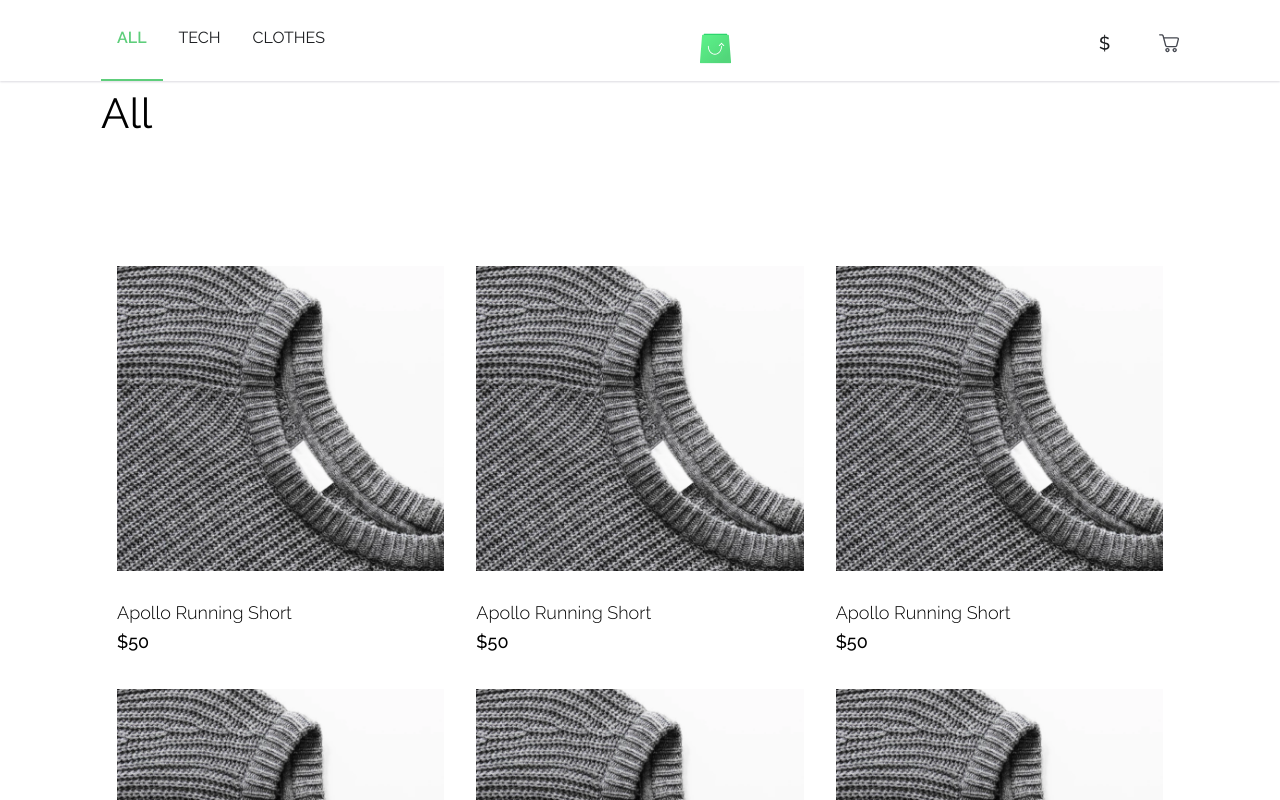
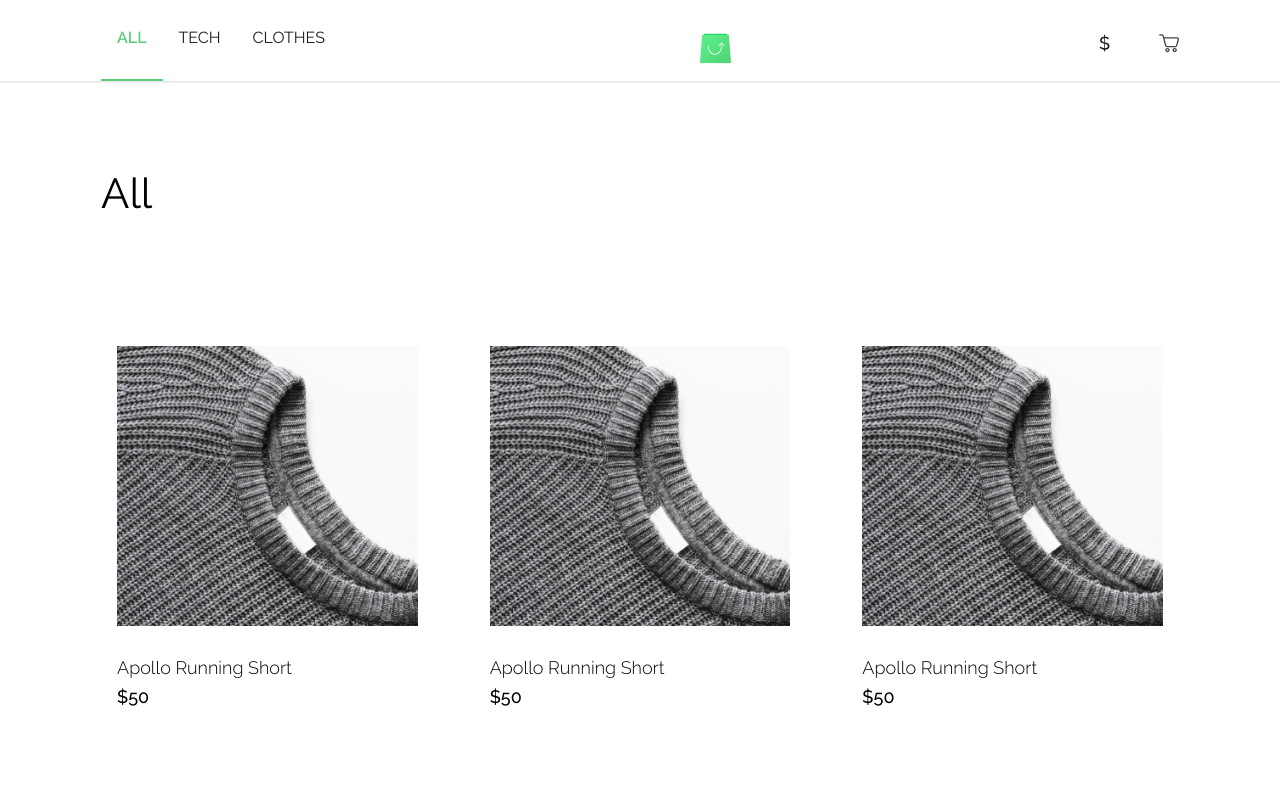
Before and after one commit to AnselemOdims/Mini-Shop, a React (Create React App) app: page / in a window 1280 px wide. Shown: the top 800 px of the page. Built offline with nearby package versions, Linux system fonts and the light colour scheme.

Commit message:
Feat: add the cart button to card

```diff
--- a/package.json
+++ b/package.json
@@ -53,6 +53,7 @@
     "eslint-plugin-import": "^2.26.0",
     "eslint-plugin-jsx-a11y": "^6.5.1",
     "eslint-plugin-react": "^7.30.0",
-    "eslint-plugin-react-hooks": "^4.5.0"
+    "eslint-plugin-react-hooks": "^4.5.0",
+    "sass": "^1.52.3"
   }
 }
--- a/src/assets/styles/transition.css
+++ /dev/null
@@ -1,29 +0,0 @@
-.drop-node-enter {
-  transform: translateY(-100%)
-}
-.drop-node-enter-active {
-  transform: translateY(0);
-  transition: all 500ms ease-out;
-}
-.drop-node-exit {
-  transform: translateY(0);
-}
-.drop-node-exit-active {
-  transform: translateY(-100%);
-  transition: all 500ms ease-out;
-}
-
-.drop-enter {
-  opacity: 0;
-}
-.drop-enter-active {
-  opacity: 1;
-  transition: all 600ms ease-out;
-}
-.drop-exit {
-  opacity: 1;
-}
-.drop-exit-active {
-  opacity: 0;
-  transition: all 600ms ease-out;
-}
--- /dev/null
+++ b/src/assets/styles/transition.scss
@@ -0,0 +1,41 @@
+.drop-node {
+  &-enter {
+    transform: translateY(-100%)
+  }
+
+  &-enter-active {
+    transform: translateY(0);
+    transition: all 500ms ease-out;
+  }
+
+  &-exit {
+    transform: translateY(0);
+  }
+
+  &-exit-active {
+    transform: translateY(-100%);
+    transition: all 500ms ease-out;
+  }
+}
+
+.drop {
+
+  &-enter {
+    opacity: 0;
+  }
+
+  &-enter-active {
+    opacity: 1;
+    transition: all 600ms ease-out;
+  }
+
+  &-exit {
+    opacity: 1;
+  }
+
+  &-exit-active {
+    opacity: 0;
+    transition: all 600ms ease-out;
+  }
+
+}
--- a/src/components/Dropdown.js
+++ b/src/components/Dropdown.js
@@ -3,7 +3,7 @@ import styled from 'styled-components';
 import { CSSTransition } from 'react-transition-group';
 
 import DropdownItem from './DropdownItem';
-import '../assets/styles/transition.css';
+import '../assets/styles/transition.scss';
 
 const Overlay = styled.div`
 
--- a/src/components/ProductCard.js
+++ b/src/components/ProductCard.js
@@ -2,14 +2,38 @@ import { Component } from 'react';
 import styled from 'styled-components';
 
 import Image from '../assets/images/Image.png';
+import Cart from '../assets/images/cart2.svg';
 
 const StyledCard = styled.article`
  padding: 1rem;
  width: 100%;
  cursor: pointer;
+ position: relative;
 
  &:hover {
   box-shadow: 0px 10px 35px rgba(168, 172, 176, 0.19);
+
+  .cart-img {
+    display: flex;
+  }
+ }
+
+ .cart-img {
+    display: none;
+    position: absolute;
+    right: 1.9375rem;
+    bottom: 4.5rem;
+    background: var(--primary-color);
+    width: 3.25rem;
+    height: 3.25rem;
+    border-radius: 50%;
+    padding: 0.875rem;
+    align-items: center;
+    justify-content: center;
+
+    img {
+      width: 100%;
+    }
  }
 
  > div {
@@ -45,6 +69,9 @@ class ProductCard extends Component {
           $
           <span>{50.00}</span>
         </p>
+        <div className="cart-img">
+          <img src={Cart} alt="cart" />
+        </div>
       </StyledCard>
     );
   }
--- a/src/components/ProductList.js
+++ b/src/components/ProductList.js
@@ -6,7 +6,7 @@ import ProductCard from './ProductCard';
 const StyledList = styled.div`
   display: grid;
   grid-template-columns: repeat(3, 1fr);
-  gap: 2.5rem/6.4375rem;
+  gap: 6.4375rem 2.5rem;
   max-width: 1238px;
   width: 100%;
 
--- a/src/pages/AllCategory.js
+++ b/src/pages/AllCategory.js
@@ -10,7 +10,7 @@ const CategoryContainer = styled.section`
     font-weight: 400;
     font-size: 42px;
     line-height: 160%;
-    margin: 5rem 0 6.4375rem
+    margin: 10rem 0 6.4375rem;
    }
 `;
 
```
Also changed, not shown: src/assets/images/cart2.svg (added), 1 other file (tests, documents, lock files or other folders).
